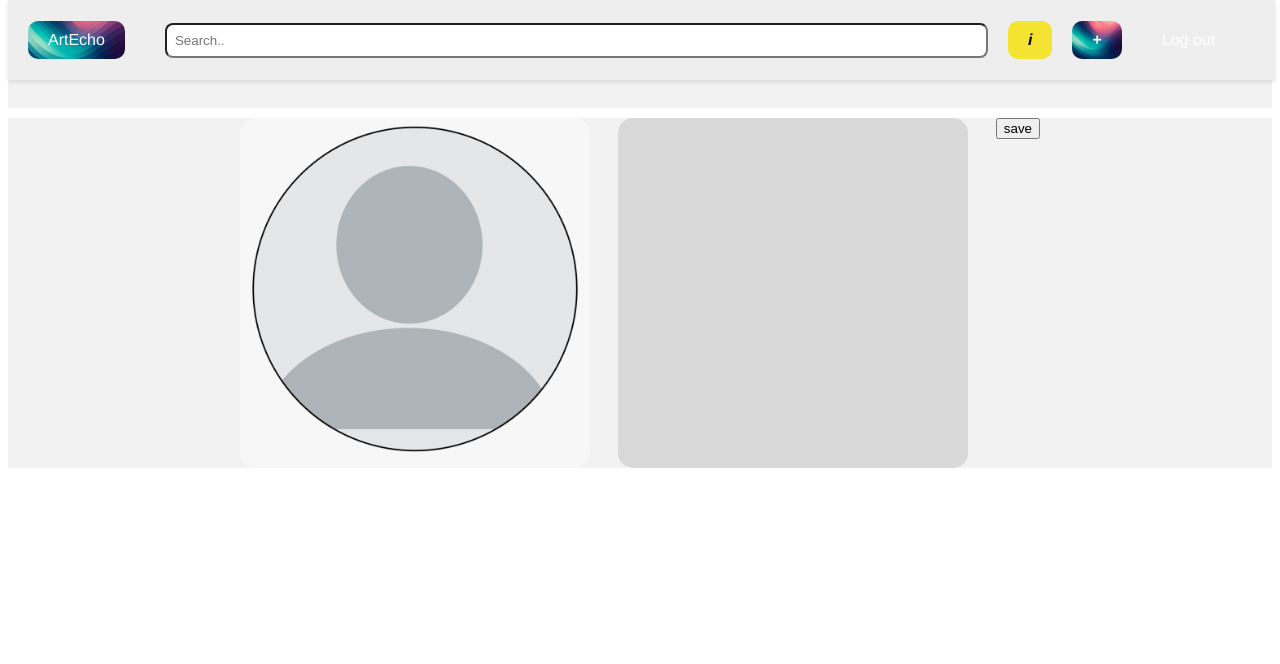
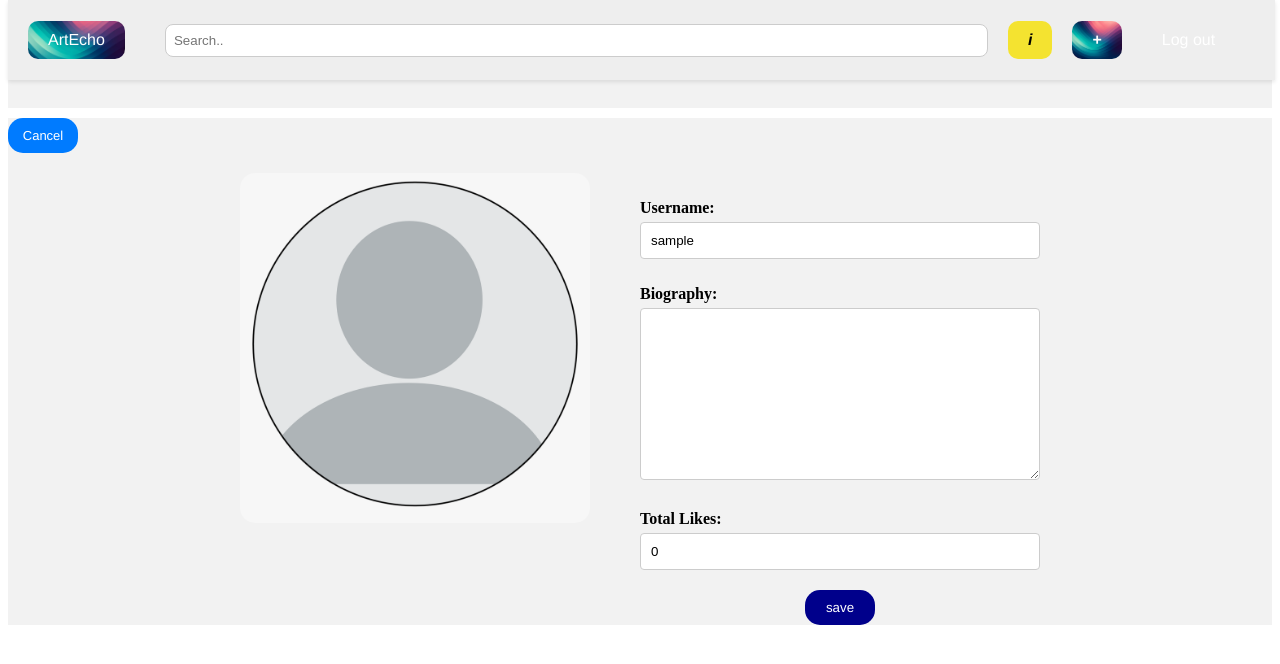
Before and after one commit to yCount/art_echo, a Django app: page /profileedit in a window 1280 px wide. Shown: the top 664 px of the page. Run offline with Django 3.2, Linux system fonts and the light colour scheme; the visitor is signed in with stand-in values (Sample User, id 1).

Commit message:
profile-edit form (profile and profile edit will not be accesible until user login is implemented)

```diff
--- a/art_echo/settings.py
+++ b/art_echo/settings.py
@@ -129,3 +129,6 @@
 MEDIA_URL = '/media/'
 
 DEFAULT_AUTO_FIELD = 'django.db.models.BigAutoField'
+
+LOGIN_URL = 'artecho:login'
+LOGIN_REDIRECT_URL = 'profile'
--- a/art_echo/urls.py
+++ b/art_echo/urls.py
@@ -19,6 +19,7 @@
 from django.conf import settings
 from django.conf.urls.static import static
 from artecho import views
+from django.contrib.auth.views import LoginView
 
 urlpatterns = [
     path('', views.index, name='index'),
@@ -31,5 +32,6 @@
     # html test urlpatters end here---
     path('artecho/', include('artecho.urls')),
     path('admin/', admin.site.urls),
-    path('profile', views.profile, name='profile')
+    path('profile', views.profile, name='profile'),
+    path('login/', LoginView.as_view(), name='login')
 ]+ static(settings.MEDIA_URL, document_root=settings.MEDIA_ROOT)
--- a/artecho/forms.py
+++ b/artecho/forms.py
@@ -44,3 +44,13 @@
         labels = {
             'isAI': 'Is this image AI generated?',
         }
+
+class ProfileForm(forms.ModelForm):
+    class Meta:
+        model = UserProfile
+        fields = ['username', 'bio', 'totalLikes']
+        labels = {
+            'username': 'Username',
+            'bio': 'Biography',
+            'totalLikes': 'Total Likes',
+        }
--- a/artecho/urls.py
+++ b/artecho/urls.py
@@ -12,7 +12,6 @@
     path('logout/', views.user_logout, name='logout'),
     path('about/', views.about, name='about'),
     path('signup/', views.signup, name='signup'),
-    path('profile-edit/', views.profile_edit, name='profile_edit'),
     path('tree', views.tree_view, name='tree'),
     path('profile/<slug:slug>/', views.profile, name='profile'),
     path('profileedit', views.profile_edit, name='profile_edit'),
--- a/artecho/views.py
+++ b/artecho/views.py
@@ -3,10 +3,11 @@
 from django.contrib.auth import authenticate, login, logout
 from django.urls import reverse
 from django.shortcuts import redirect
-from artecho.forms import UserForm, UserProfileForm, LoginForm, SignUpForm, ImageForm
-from artecho.models import User, Image, Category
+from artecho.forms import UserForm, UserProfileForm, LoginForm, SignUpForm, ImageForm, ProfileForm
+from artecho.models import User, Image, Category, User
 from django.views.generic import ListView
 from django.db import models
+from django.contrib.auth.decorators import login_required
 
 
 def index(request):
@@ -138,3 +139,18 @@
     image_search_results = Image.objects.filter(name__icontains=query) if query else []
 
     return render(request, 'artecho/search_results.html', {'users': users, 'images': images,'image_search_results': image_search_results, 'query': query})
+
+@login_required
+def profile_edit(request):
+    if request.method == 'POST':
+        form = ProfileForm(request.POST, instance=request.user)
+        if form.is_valid():
+            form.save()
+            return redirect('profile')
+    else:
+        form = ProfileForm(instance=request.user)
+    return render(request, 'artecho/profile-edit.html', {'form': form})
+
+def profile(request, slug):
+    profile = User.objects.get(slug=slug)
+    return render(request, 'profile.html', {'profile': profile})
--- a/static/css/profile_details.css
+++ b/static/css/profile_details.css
@@ -9,11 +9,79 @@
 }
 
 #profile-details #profile-pic, #profile-details #description {
+    margin-top: 10px;
     width: 350px;
     height: 350px;
     border-radius: 15px;
 }
 
-#profile-details #description {
-    background-color: #D9D9D9;
+.edit-btn {
+    display: flex;
+    margin-top: 10px;
+    font-size: 13px;
+    align-items: center;
+    justify-content: center;
+    background-color: #007BFF;
+    cursor: pointer;
+    padding: 10px 20px;
+    border-radius: 15px;
+    max-height: 15px;
+    max-width: 30px;
 }
+.edit-btn a{
+    color: white;
+    text-decoration: none;
+    font-family: helvetica;
+}
+.edit-btn:hover {
+    opacity: 0.8;
+}
+.save-btn{
+    display: flex;
+    margin-top: 10px;
+    font-size: 13px;
+    align-items: center;
+    justify-content: center;
+    background-color: #00008b;
+    cursor: pointer;
+    padding: 10px 20px;
+    border-radius: 15px;
+    max-height: 15px;
+    max-width: 30px;
+}
+button{
+    color: white;
+    text-decoration: none;
+    font-family: helvetica;
+    border: none;
+    background-color: inherit;
+    cursor: pointer;
+}
+
+form {
+    display: flex;
+    flex-direction: column;
+    align-items: center;
+    margin-top: 20px;
+    width: 100%;
+    width: 400px;
+}
+
+form p {
+    width: 100%;
+    margin-bottom: 10px;
+}
+
+form input, form textarea {
+    width: 100%;
+    padding: 10px;
+    border: 1px solid #ccc;
+    border-radius: 4px;
+    box-sizing: border-box;
+}
+form label {
+    display: block;
+    margin-bottom: 5px;
+    font-weight: bold;
+    color: black;
+}
--- a/templates/artecho/profile-edit.html
+++ b/templates/artecho/profile-edit.html
@@ -9,22 +9,19 @@
 {% endblock %}
 
 {% block body_block %}
+    <div class="edit-btn" id="Cancel">
+        <a href="{% url 'artecho:profile' %}">Cancel</a>
+    </div>
     <div id="profile-details">
+
         <!-- The img on the next line should render the profile picture -->
         <img id="profile-pic" src="{% static 'images/blank_pfp.png' %}" alt="profile picture here. Should align to the center later">
-
-        <div id="description">
-            <!-- The following three texts are not properly formatted yet. Needs some front end work -->
-            <!-- Work on here after profile.html The following will be 3 text inputs which already has the current profile info written inside. user will edit the text inputs and click on save button -->
-            <!-- Fullname -->
-            <p></p>
-            <!-- username -->
-            <p></p>
-            <!-- bio -->
-            <p></p>
-        </div>
-        <div>
-            <button>save</button>
-        </div>
+       <form method="post">
+            {% csrf_token %}
+            {{ form.as_p }}
+            <div class="save-btn">
+                <button type="submit">save</button>
+            </div>
+       </form>
     </div>
 {% endblock %}
--- a/templates/artecho/profile.html
+++ b/templates/artecho/profile.html
@@ -22,8 +22,8 @@
             <!-- bio -->
             <p></p>
         </div>
-        <div>
-            <button>edit</button>
+        <div class="edit-btn" id="Edit">
+            <a href="{% url 'artecho:profile_edit' %}">Edit</a>
         </div>
     </div>
 
```
